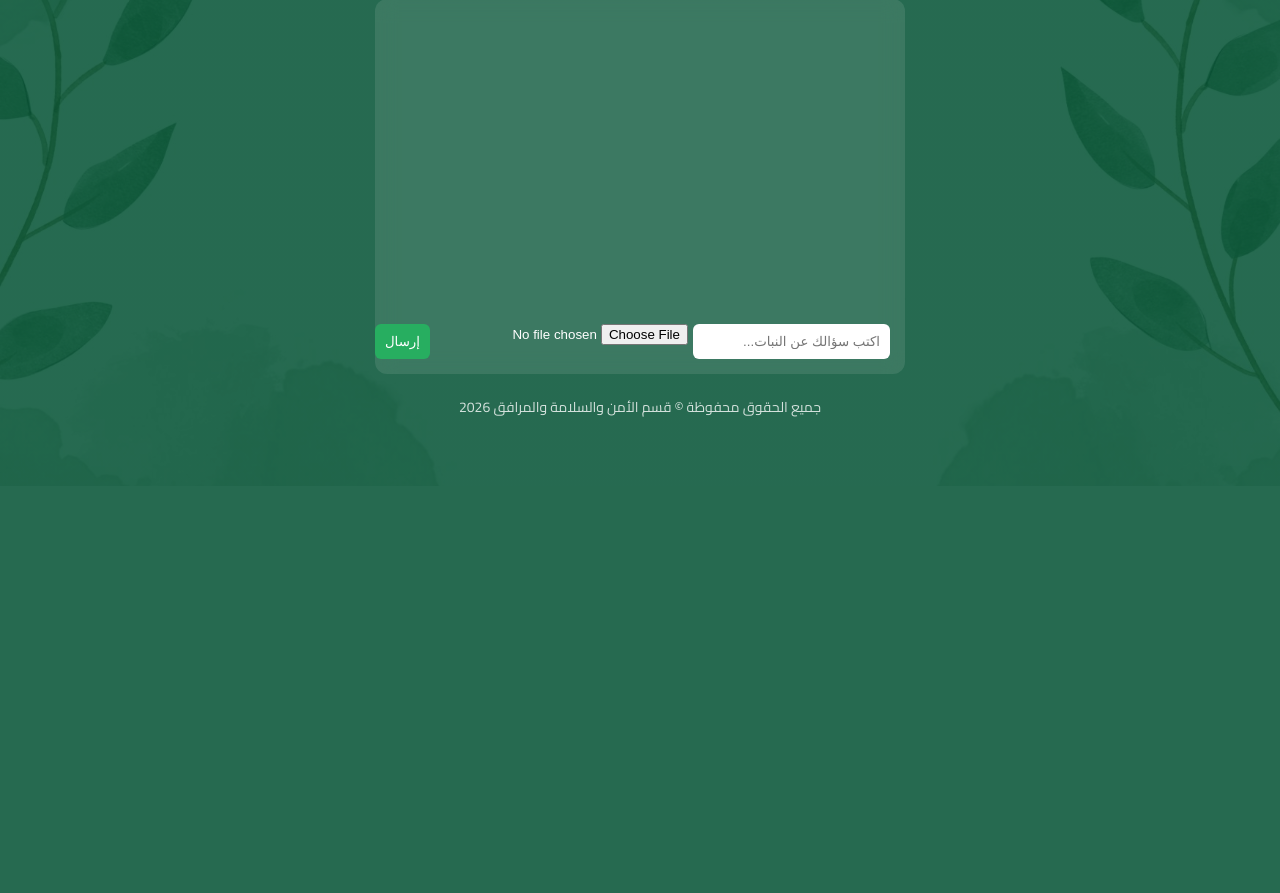
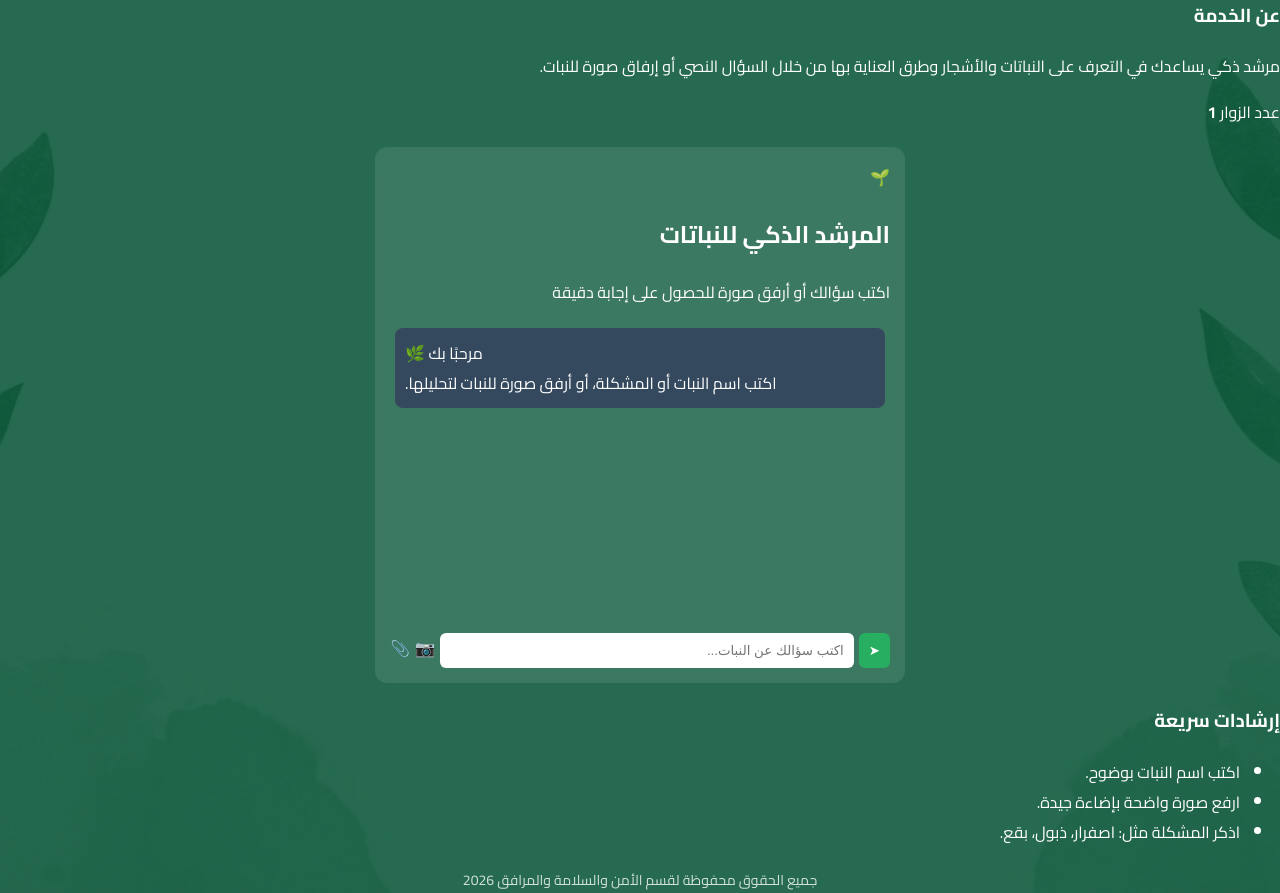
Before and after one commit to shatha03s/plant-smart, a Flask app: page / in a window 1280 px wide. Shown: the part 314-1207 px from the top of the page. Before the commit the page ends 731 px from the top, so only its background shows below. Run offline with Flask 3, Linux system fonts and the light colour scheme; data comes from the database, SQL or seed files in the repository.

Commit message:
Update index.html

```diff
--- a/templates/index.html
+++ b/templates/index.html
@@ -6,14 +6,13 @@
   <title>المرشد الذكي للنباتات</title>
 
   <link rel="stylesheet" href="{{ url_for('static', filename='css/styles.css') }}">
-<link href="https://fonts.googleapis.com/css2?family=Cairo:wght@400;600&display=swap" rel="stylesheet">
+  <link href="https://fonts.googleapis.com/css2?family=Cairo:wght@400;600;700;900&display=swap" rel="stylesheet">
 </head>
 
 <body>
 
-<!-- ===== HEADER ===== -->
 <header class="header">
-    <img src="{{ url_for('static', filename='images/moe-logo.png') }}" class="logo">
+  <img src="{{ url_for('static', filename='images/moe-logo.png') }}" class="logo" alt="وزارة التعليم">
 
   <div class="title">
     <h1>الإدارة العامة للتعليم بمحافظة الطائف</h1>
@@ -21,54 +20,90 @@
   </div>
 </header>
 
-<!-- ===== CHAT BOX ===== -->
-<div class="chat-container">
+<main class="main-layout">
 
-    <div id="messages" class="messages"></div>
+  <section class="info-card">
+    <h3>عن الخدمة</h3>
+    <p>
+      مرشد ذكي يساعدك في التعرف على النباتات والأشجار وطرق العناية بها
+      من خلال السؤال النصي أو إرفاق صورة للنبات.
+    </p>
 
-    <div class="input-area">
-        <input type="text" id="input" placeholder="اكتب سؤالك عن النبات...">
-        <input type="file" id="imageInput" accept="image/*">
-        <button onclick="send()">إرسال</button>
+    <div class="visitor-box">
+      <span>عدد الزوار</span>
+      <strong>{{ visitors_count }}</strong>
+    </div>
+  </section>
+
+  <section class="chat-container">
+
+    <div class="chat-title">
+      <div class="plant-icon">🌱</div>
+      <h2>المرشد الذكي للنباتات</h2>
+      <p>اكتب سؤالك أو أرفق صورة للحصول على إجابة دقيقة</p>
     </div>
 
+    <div id="messages" class="messages">
+      <div class="msg bot">
+        مرحبًا بك 🌿<br>
+        اكتب اسم النبات أو المشكلة، أو أرفق صورة للنبات لتحليلها.
+      </div>
     </div>
 
-<!-- ===== FOOTER ===== -->
+    <form id="chatForm" class="input-area">
+
+      <button type="submit" class="send-btn" title="إرسال">
+        ➤
+      </button>
+
+      <input
+        type="text"
+        id="input"
+        placeholder="اكتب سؤالك عن النبات..."
+      >
+
+      <label class="icon-btn" title="تصوير النبات">
+        📷
+        <input
+          type="file"
+          id="cameraInput"
+          accept="image/*"
+          capture="environment"
+          hidden
+        >
+      </label>
+
+      <label class="icon-btn" title="إرفاق صورة">
+        📎
+        <input
+          type="file"
+          id="imageInput"
+          accept="image/*"
+          hidden
+        >
+      </label>
+
+    </form>
+
+    <div id="selectedFile" class="selected-file"></div>
+
+  </section>
+
+  <section class="tips-card">
+    <h3>إرشادات سريعة</h3>
+    <ul>
+      <li>اكتب اسم النبات بوضوح.</li>
+      <li>ارفع صورة واضحة بإضاءة جيدة.</li>
+      <li>اذكر المشكلة مثل: اصفرار، ذبول، بقع.</li>
+    </ul>
+  </section>
+
+</main>
+
 <footer>
-    جميع الحقوق محفوظة © قسم الأمن والسلامة والمرافق 2026
+  جميع الحقوق محفوظة لقسم الأمن والسلامة والمرافق 2026
 </footer>
 
-<!-- ===== SCRIPT ===== -->
-<script>
-async function send() {
-
-    let input = document.getElementById("input").value;
-    let file = document.getElementById("imageInput").files[0];
-    let messages = document.getElementById("messages");
-
-    if (!input && !file) return;
-
-    // عرض رسالة المستخدم
-    messages.innerHTML += `<div class="msg user">${input || "📷 صورة مرفقة"}</div>`;
-
-    let formData = new FormData();
-    formData.append("message", input);
-    if (file) formData.append("image", file);
-
-    let res = await fetch("/chat", {
-        method: "POST",
-        body: formData
-    });
-
-    let data = await res.json();
-
-    messages.innerHTML += `<div class="msg bot">${data.reply}</div>`;
-
-    document.getElementById("input").value = "";
-    document.getElementById("imageInput").value = "";
-}
-</script>
-
+<script src="{{ url_for('static', filename='js/app.js') }}"></script>
 </body>
 </html>
```
Lines whose indentation alone changed are shown as unchanged.
